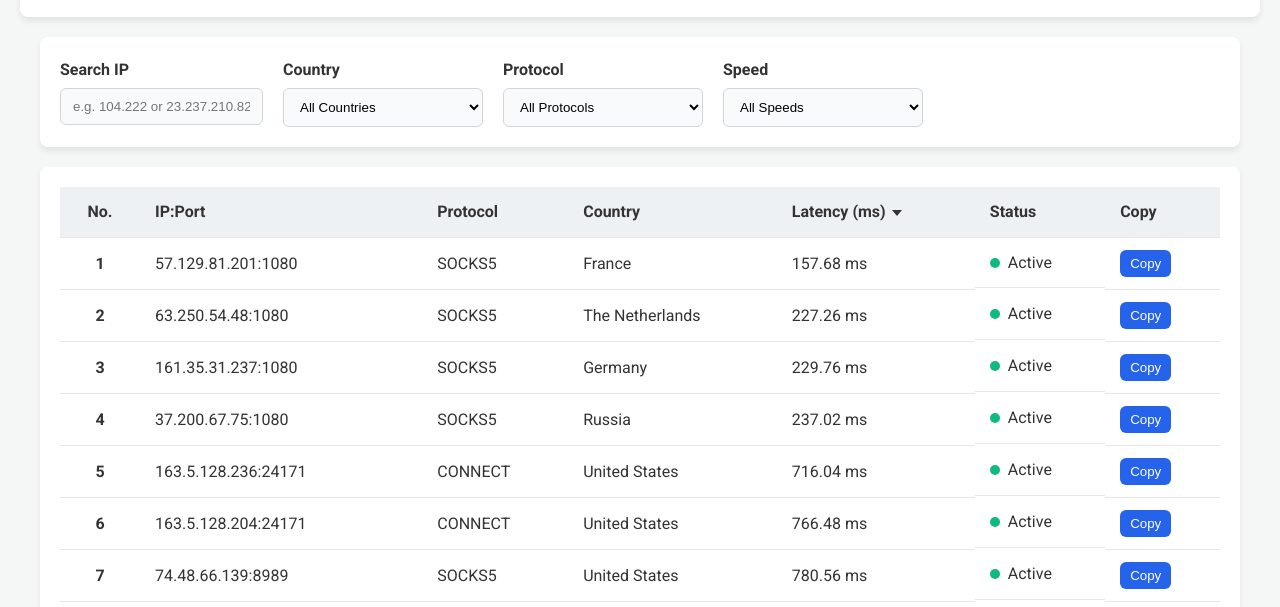
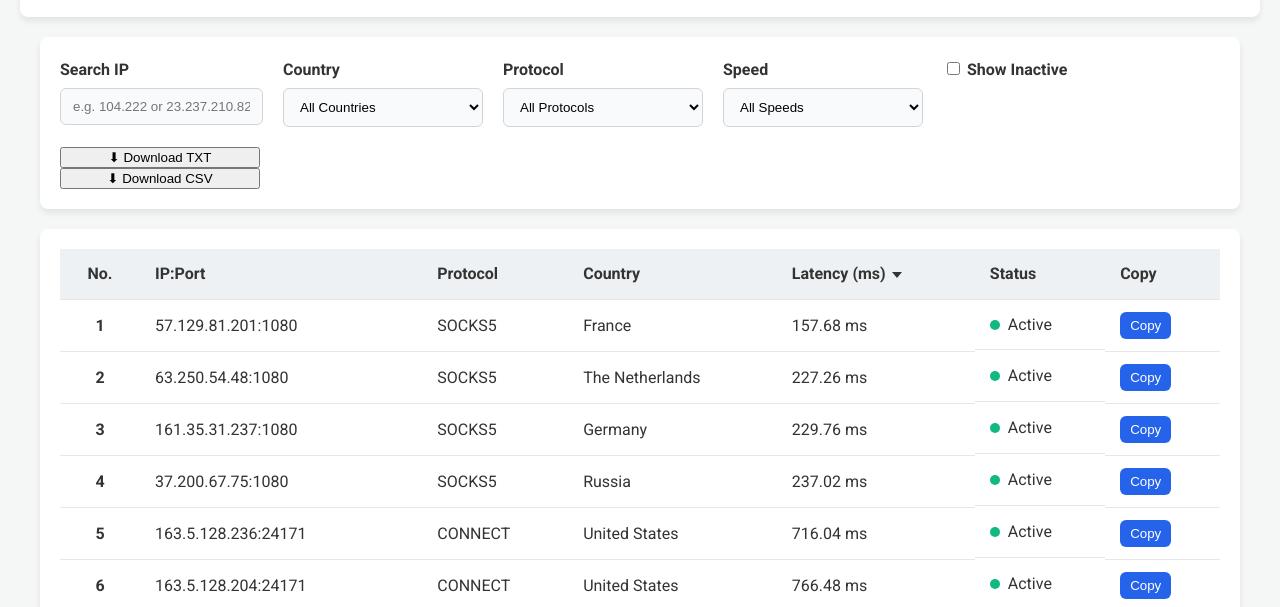
Before and after one commit to Ian-Lusule/Proxies-GUI, a plain HTML site: page index.html in a window 1280 px wide. Shown: the part 179-786 px from the top of the page. Drawn offline with Linux system fonts and the light colour scheme.

Commit message:
Update index.html

```diff
--- a/index.html
+++ b/index.html
@@ -57,6 +57,15 @@
           <option value="Poor (500ms+)">Poor (500ms+)</option>
         </select>
       </div>
+
+      <div class="filter-group">
+        <label><input type="checkbox" id="showInactive"/> Show Inactive</label>
+      </div>
+
+      <div class="filter-group">
+        <button id="downloadTxt">⬇ Download TXT</button>
+        <button id="downloadCsv">⬇ Download CSV</button>
+      </div>
     </section>
 
     <section class="proxy-table-container">
```
